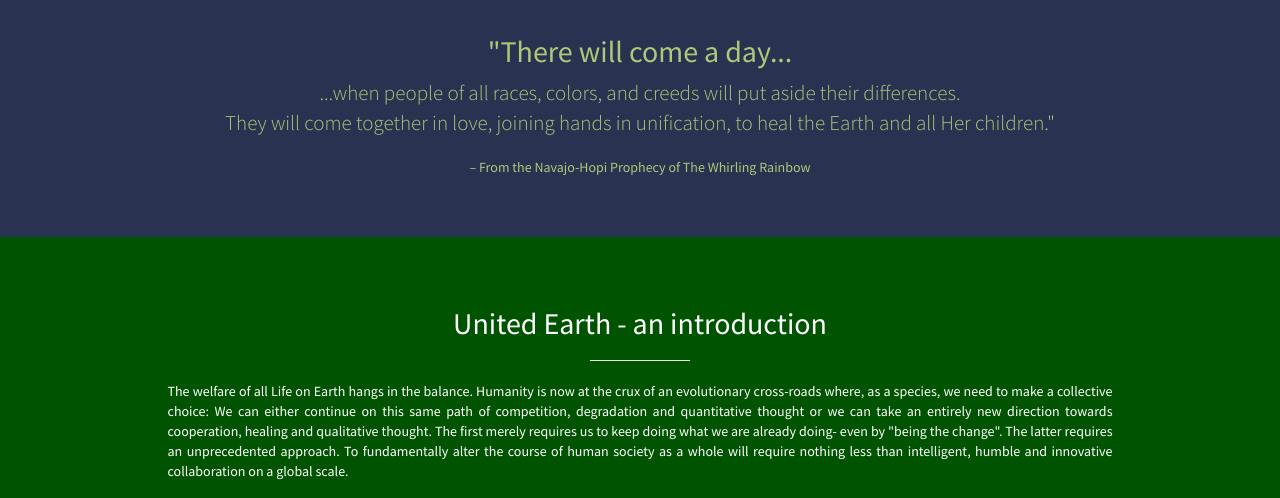
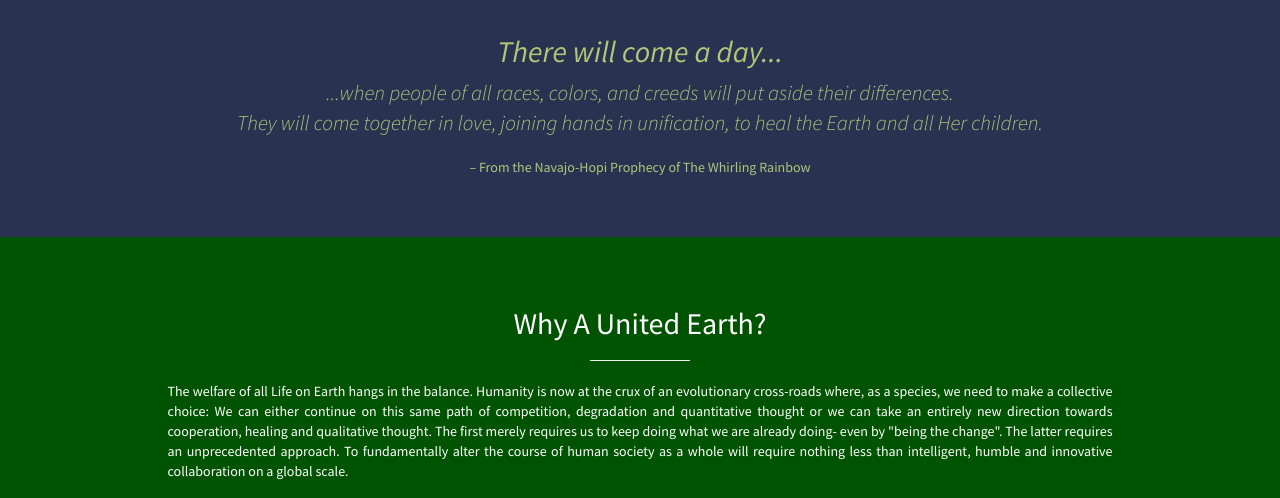
Before and after one commit to united-earth/landingpage, a plain HTML site: page index.html in a window 1280 px wide. Shown: the part 722-1220 px from the top of the page. Drawn offline with Linux system fonts and the light colour scheme; files whose address does not match are found by name.

Commit message:
Quote and introduction heading

```diff
--- a/index.html
+++ b/index.html
@@ -119,9 +119,9 @@
         <div class="container">
             <div class="row">
                 <div class="col-lg-12 text-center">
-                    <h2>"There will come a day...</h2>
-                    <p class="lead">...when people of all races, colors, and creeds will put aside their differences.
-                      <br>They will come together in love, joining hands in unification, to heal the Earth and all Her children."</p>
+                    <h2><i>There will come a day...</i></h2>
+                    <p class="lead"><i>...when people of all races, colors, and creeds will put aside their differences.
+                      <br>They will come together in love, joining hands in unification, to heal the Earth and all Her children.</i></p>
                     <p>– From the Navajo-Hopi Prophecy of The Whirling Rainbow</p>
                 </div>
             </div>
@@ -136,7 +136,7 @@
         <div class="container">
             <div class="row text-center">
                 <div class="col-lg-10 col-lg-offset-1">
-                    <h2>United Earth - an introduction</h2>
+                    <h2>Why A United Earth?</h2>
                     <hr class="small">
 
                     <div class="introduction">
```
